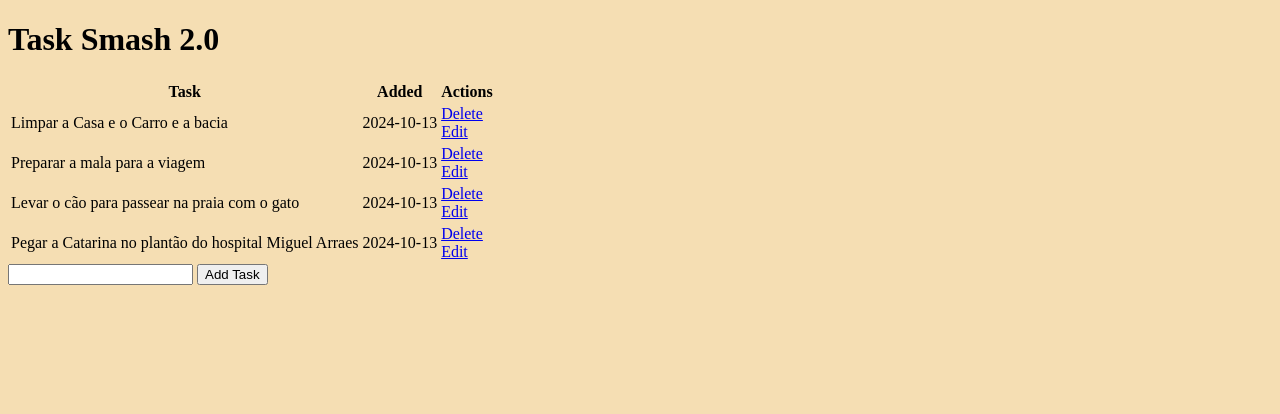
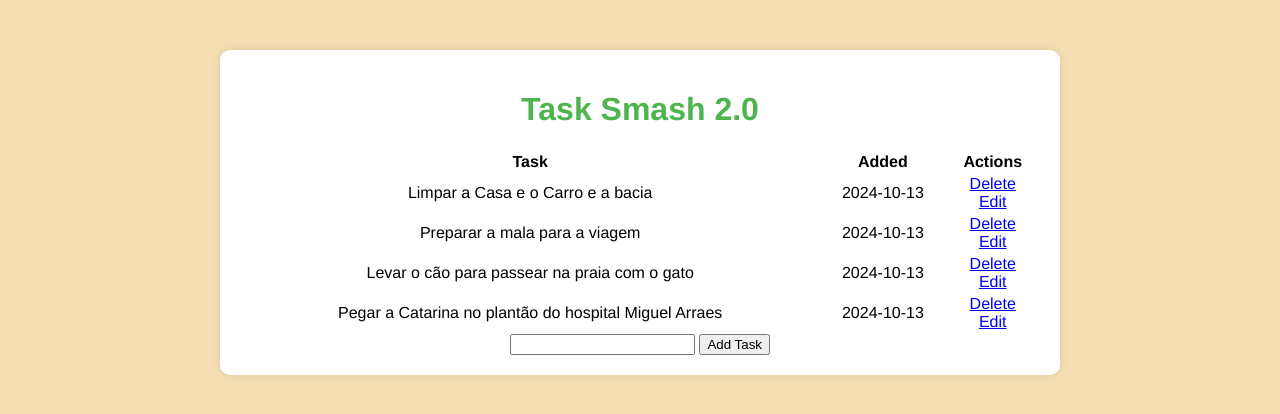
Before and after one commit to aristideslima/python_flask_task_smash, a Flask app: page / in a window 1280 px wide. Shown: the top 414 px of the page. Run offline with Flask 3, Linux system fonts and the light colour scheme; data comes from the database, SQL or seed files in the repository.

Commit message:
Atualizando arquivos CSS

```diff
--- a/static/styles.css
+++ b/static/styles.css
@@ -1,3 +1,26 @@
 body {
-  background-color: wheat;
+  font-family: "Franklin Gothic Medium", "Arial Narrow", Arial, sans-serif;
+  margin: 0;
+  padding: 0;
+  background-color: #f5deb3;
+}
+
+.content {
+  max-width: 800px;
+  margin: 50px auto;
+  padding: 20px;
+  background-color: #fff;
+  border-radius: 10px;
+  box-shadow: 0 0 10px rgba(0, 0, 0, 0.1);
+  text-align: center;
+}
+.content h1 {
+  color: #4eb44e;
+}
+.content h4 {
+  color: #666;
+}
+.content table {
+  width: 100%;
+  margin-top: 20px;
 }/*# sourceMappingURL=styles.css.map */
--- a/static/styles.scss
+++ b/static/styles.scss
@@ -1,3 +1,38 @@
+// Color Variables
+
+$primary_color: #746694;
+$primary-hover-color: #4eb44e;
+$success-color: #008000;
+$success-hover-color: #bd6c6c;
+$title-color: #3a3131;
+$bg_color: #f5deb3;
+
 body {
-  background-color: wheat;
+  font-family: "Franklin Gothic Medium", "Arial Narrow", Arial, sans-serif;
+  margin: 0;
+  padding: 0;
+  background-color: $bg_color;
 }
+
+.content {
+  max-width: 800px;
+  margin: 50px auto;
+  padding: 20px;
+  background-color: #fff;
+  border-radius: 10px;
+  box-shadow: 0 0 10px rgba(0, 0, 0, 0.1);
+  text-align: center;
+
+  h1 {
+    color: $primary-hover-color;
+  }
+
+  h4 {
+    color: #666;
+  }
+
+  table {
+    width: 100%;
+    margin-top: 20px;
+  }
+}
```
Also changed, not shown: 1 other file.
